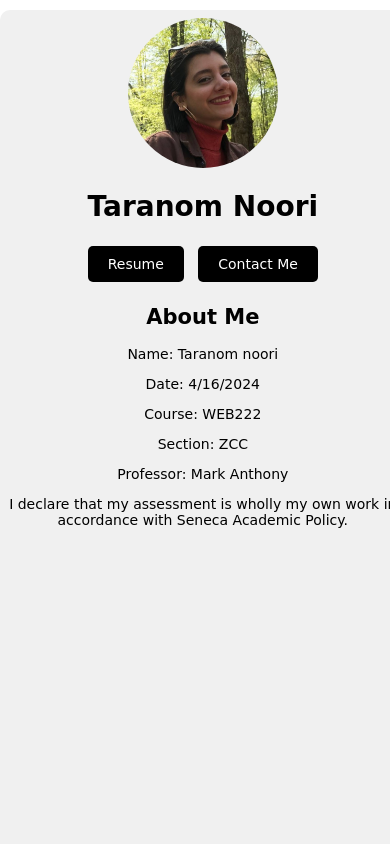
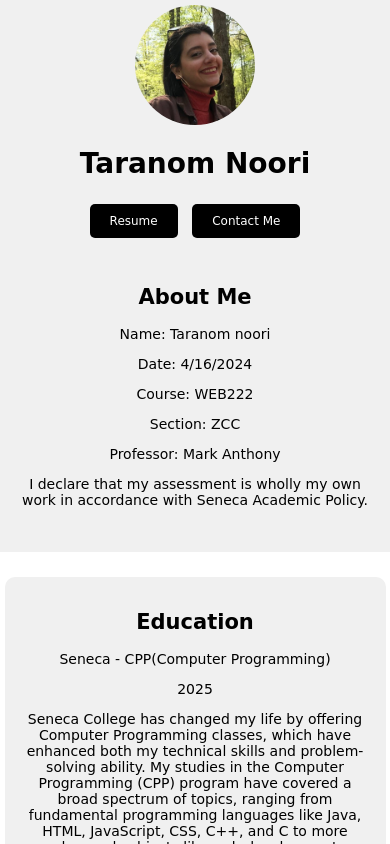
Before and after one commit to Taranomn/Taranom.githun.io, a website: page index.html in a window 390 px wide. Shown: the top 844 px of the page. Drawn offline with Linux system fonts and the light colour scheme; a web font is replaced by a local one.

Commit message:
Update styles.css

```diff
--- a/styles.css
+++ b/styles.css
@@ -150,3 +150,76 @@ nav a {
         margin: 10px 0;
     }
 }
+
+@media (max-width: 1024px) {
+    header {
+        position: static;  /* Make the header flow with the document on smaller screens */
+        width: 100%;       /* Full width */
+        padding: 10px 0;   /* Reduced padding */
+        text-align: center;
+        margin-top: 0;     /* Remove margin-top */
+        border-radius: 0;  /* No border-radius for a cleaner look at the top */
+    }
+
+    .bod {
+        width: 100%;      /* Full width */
+        margin-left: 0;   /* Align to the edge */
+        padding: 10px 0;  /* Add padding for spacing */
+    }
+
+    nav a {
+        padding: 10px;    /* Larger tap area */
+    }
+
+    .button {
+        width: auto;      /* Allow buttons to fit content */
+    }
+}
+
+@media (max-width: 600px) {
+    body {
+        flex-direction: column; /* Stack elements vertically */
+        align-items: stretch;   /* Stretch to fill the width */
+    }
+
+    img {
+        width: 120px;  /* Slightly smaller image */
+        margin: 0 auto; /* Center image */
+    }
+
+    .contact, .education, .info {
+        padding: 15px; /* Adequate padding */
+        width: 90%;    /* Slightly less width for some margin */
+        margin: 10px auto; /* Center sections */
+    }
+
+    .contact input[type="text"],
+    .contact input[type="email"],
+    .contact input[type="number"],
+    .contact textarea {
+        padding: 12px; /* Larger padding for easier interaction */
+    }
+
+    .contact button {
+        padding: 12px 20px; /* Larger button for easier tapping */
+    }
+}
+
+@media (max-width: 400px) {
+    body {
+        font-size: 14px; /* Adjust base font size for small devices */
+    }
+
+    section, footer {
+        width: 100%; /* Full width to use space efficiently */
+        margin: 5px 0; /* Smaller margins */
+    }
+
+    header, .bod {
+        padding: 5px 0; /* Less padding in the header and bod */
+    }
+
+    .button, nav a {
+        font-size: 12px; /* Adjust font size for smaller screens */
+    }
+}
```
